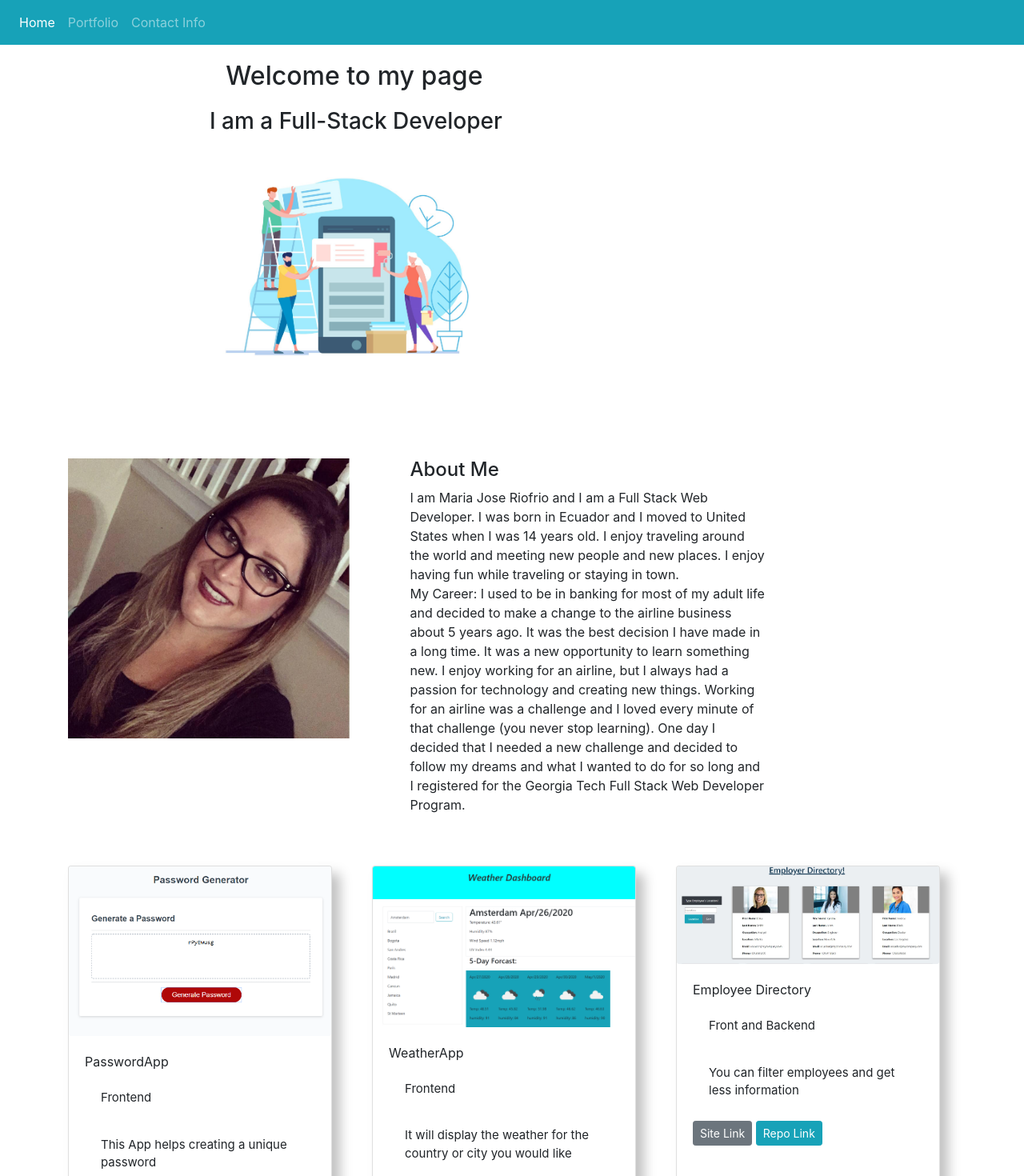
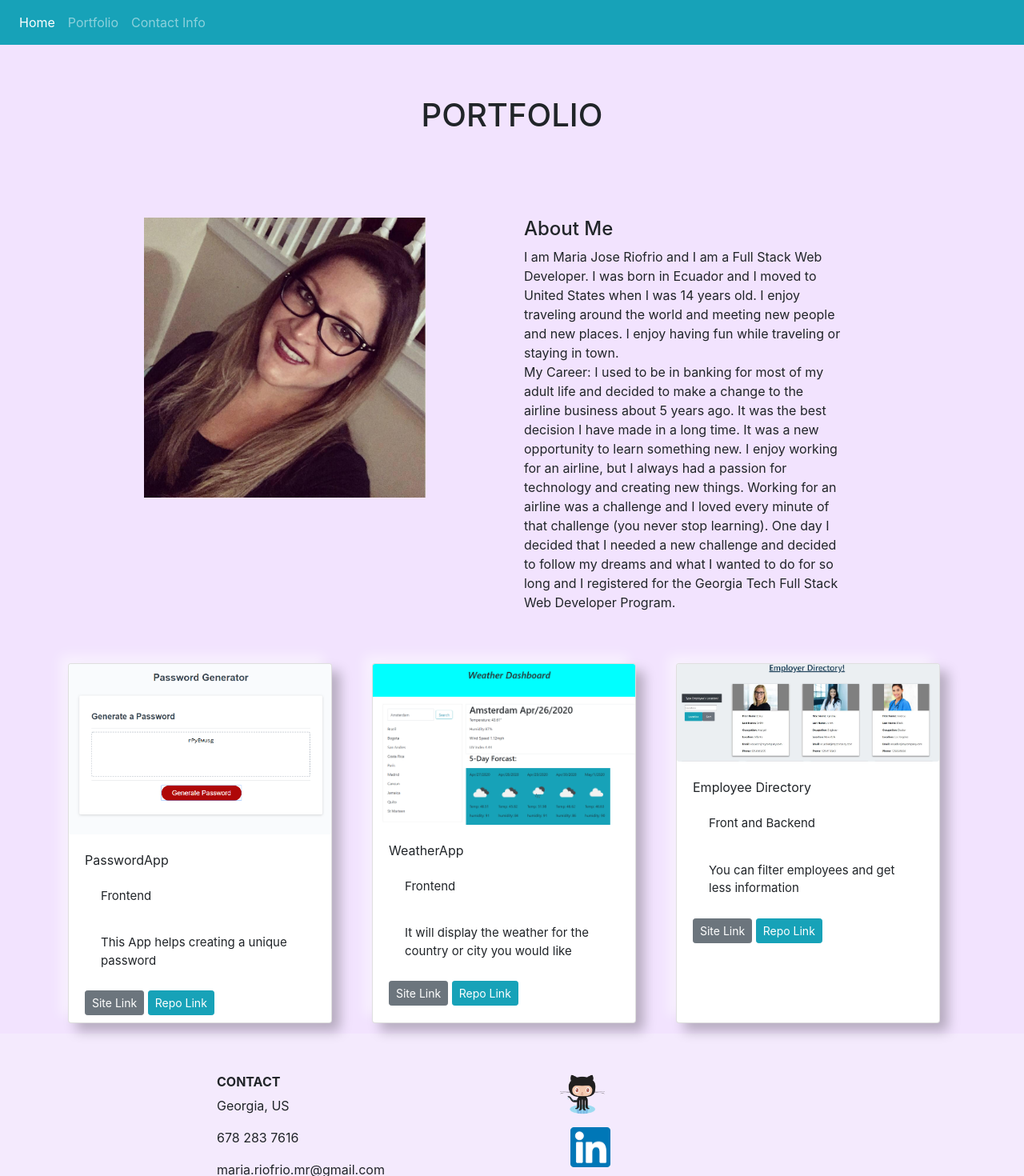
Before and after one commit to mariariofrio/MyPortfolio, a React (Create React App) app: page / in a window 1280 px wide. Shown: the top 1470 px of the page at 80% size. Built offline with nearby package versions, Linux system fonts and the light colour scheme.

Commit message:
updating portfolio

```diff
--- a/src/component/Anchor/index.js
+++ /dev/null
@@ -1,9 +0,0 @@
-import React from "react";
-import "./style.css";
-
-function Anchor({ htmlRef, title, children }) {
-  return <a href={htmlRef} className="anchor" title={title} target="_blank" rel="noopener noreferrer">
-    {children}</a>;
-}
-
-export default Anchor;
--- a/src/component/Anchor/style.css
+++ /dev/null
@@ -1,3 +0,0 @@
-.anchor {
-    color: var(--main-color);
-  }
--- a/src/component/Cards/Portfoliocards.js
+++ b/src/component/Cards/Portfoliocards.js
@@ -1,7 +1,7 @@
 import React, { Component } from "react";
 // import projects from "../assets/projects.json";
 // import Project from "../component/Projects/Project";
-// import Anchor from "../component/Anchor"
+
 import { Card, CardImg, CardBody, CardTitle, CardText,  Button} from 'reactstrap';
 import "../Cards/style.css";
 
@@ -30,9 +30,9 @@ class  PortfolioCards extends Component {
                         <CardText >{this.props.description}
                         </CardText>
 
-                            <Button color="secondary" size="sm" to={this.props.sitelink}> Site Link </Button>
+                            <Button color="secondary" size="sm" href={this.props.sitelink}> Site Link </Button>
                             {' '}
-                            <Button color="info" size="sm" to={this.props.repolink}> Repo Link
+                            <Button color="info" size="sm" href={this.props.repolink}> Repo Link
                             </Button>
 
 
--- a/src/component/header/header.css
+++ b/src/component/header/header.css
@@ -1,10 +1,5 @@
 .jumbotron {
     background-color: rgba(32, 39, 134, 0) !important;
-    size: 100px;
-    padding-bottom: 0%;
-    padding-top: 0% !important;
-    justify-content: center !important;
+
+    margin-top: -5%;
 }
-h2 {
-    margin: 2% !important;
-}
--- a/src/component/header/index.js
+++ b/src/component/header/index.js
@@ -1,23 +1,22 @@
 import React from "react";
 import "../header/header.css";
 import fullstack from "../header/fullstack.jpg";
+import { Jumbotron, Container } from "reactstrap";
 
 function Header() {
   return (
-    <div className="jumbotron jumbotron-fluid">
+    <>
+    <Jumbotron fluid>
+  <Container>
+    <h1>PORTFOLIO</h1>
+
+  </Container>
+</Jumbotron>
+ </>
 
 
-        <div className="row">
-          <div className="col content">
-            <h2> Welcome to my page </h2>
-            <h3> I am a Full-Stack Developer</h3>
-            {/* <img className="fullstack" src="assets/fullstack.jpg" style="height: 300px; width: auto fit-content"></img> */}
-            <img src={fullstack}  height="300px"   />
-          </div>
-        </div>
-      </div>
 
-  );
-}
+      );
+      }
 
 export default Header;
--- a/src/component/wrapper/style.css
+++ b/src/component/wrapper/style.css
@@ -1,4 +1,4 @@
 .wrapper {
     min-height: 100%;
-
+    background-color: rgba(222, 185, 253, 0.397);
   }
--- a/src/pages/Contact.js
+++ b/src/pages/Contact.js
@@ -1,7 +1,7 @@
 import React from "react";
 import "../pages/contact.css";
 import github from  "../pages/github.png";
-import Anchor from "../component/Anchor";
+
 import linkedin from "../pages/linkedinicon.jpg";
 import { Link, } from 'react-router-dom';
 import { Breadcrumb} from "react-bootstrap"
--- a/src/pages/Profilecard.js
+++ b/src/pages/Profilecard.js
@@ -5,6 +5,7 @@ import Header from "../component/header";
 import {Media, Col, Row, Container} from "reactstrap";
 import Contact from "../pages/Contact"
 import Portfolio from "../pages/Portfolio"
+import { faAlignCenter } from "@fortawesome/free-solid-svg-icons";
 
 function Card() {
   return (
@@ -12,14 +13,14 @@ function Card() {
     <Header />
     <Container className="themed-container" fluid="sm">
       <Row>
-        <Col sm={{ size: 2  }}>
+        <Col sm={{ size: 2 , offset: 1  }}>
     <Media >
         <Media src={mypicture} className="image" height="350px"  />
       </Media>
       </Col>
 
       <Media body>
-      <Col sm={{ size: 6 , offset: 3 }}>
+      <Col sm={{ size: 6 , offset: 4 }}>
         <Media heading>
           About Me
         </Media>
```
